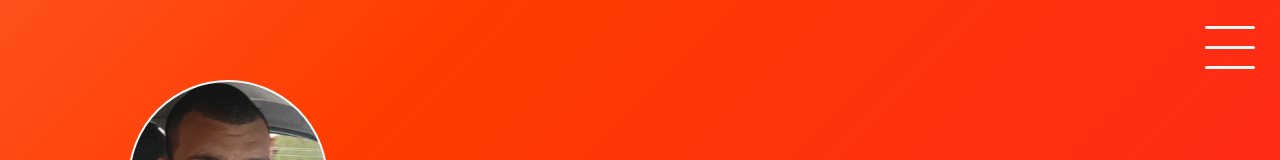
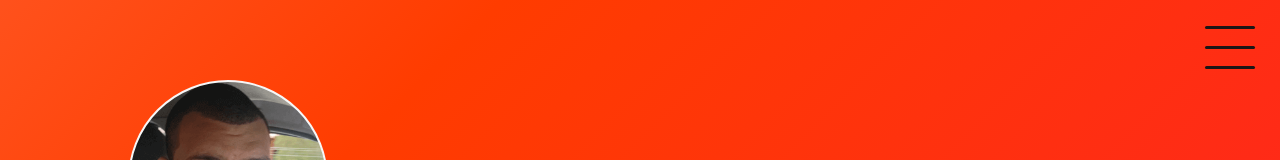
Before and after one commit to AdrielGAmorim/Portfolio, a plain HTML site: page index.html in a window 1280 px wide. Shown: the top 160 px of the page. Drawn offline with nearby package versions, Linux system fonts and the light colour scheme.

Commit message:
Small MenuDropdown Change

```diff
--- a/assets/css/contact.css
+++ b/assets/css/contact.css
@@ -114,7 +114,7 @@ a:hover {
 .checkbox .bar {
     width: 50px;
     height: 3px;
-    background-color: var(--mainColor);
+    background-color: var(--darkColor);
     position: absolute;
     border-radius: 5px;
     transition: .5s ease-in-out;
--- a/assets/css/home.css
+++ b/assets/css/home.css
@@ -118,7 +118,7 @@ a:hover {
 .checkbox .bar {
     width: 50px;
     height: 3px;
-    background-color: var(--mainColor);
+    background-color: var(--darkColor);
     position: absolute;
     border-radius: 5px;
     transition: .5s ease-in-out;
--- a/projects/assets/css/projects.css
+++ b/projects/assets/css/projects.css
@@ -74,7 +74,7 @@ h1 {
 .checkbox .bar {
     width: 50px;
     height: 3px;
-    background-color: var(--mainColor);
+    background-color: var(--darkColor);
     position: absolute;
     border-radius: 5px;
     transition: .5s ease-in-out;
```
